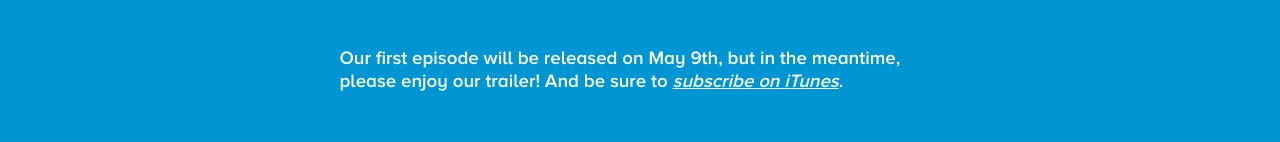
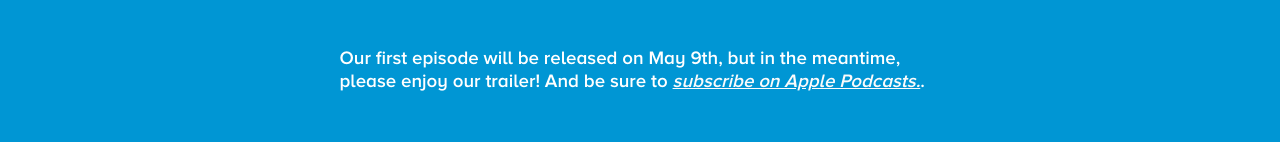
Before and after one commit to undiscoveredscifri/undiscovered.github.io, a plain HTML site: page index.html in a window 1280 px wide. Shown: the part 239-381 px from the top of the page. Drawn offline with nearby package versions, Linux system fonts and the light colour scheme; some packages are replaced by stand-ins of ours.

Commit message:
apple podcasts > iTunes

```diff
--- a/index.html
+++ b/index.html
@@ -88,7 +88,7 @@ j=d.createElement(s),dl=l!='dataLayer'?'&l='+l:'';j.async=true;j.src=
   <div class="textbox">
     <div class="textbox-block" style = "padding: 0em 0em 2em;">
 
-<h3>Our first episode will be released on May 9th, but in the meantime, please enjoy our trailer! And be sure to <a href="https://itunes.apple.com/us/podcast/undiscovered/id1229128411" target="_blank"><em>subscribe on iTunes</em></a>.</h3>
+<h3>Our first episode will be released on May 9th, but in the meantime, please enjoy our trailer! And be sure to <a href="https://itunes.apple.com/us/podcast/undiscovered/id1229128411" target="_blank"><em>subscribe on Apple Podcasts.</em></a>.</h3>
 </div>
 </div>
 </div>
```
